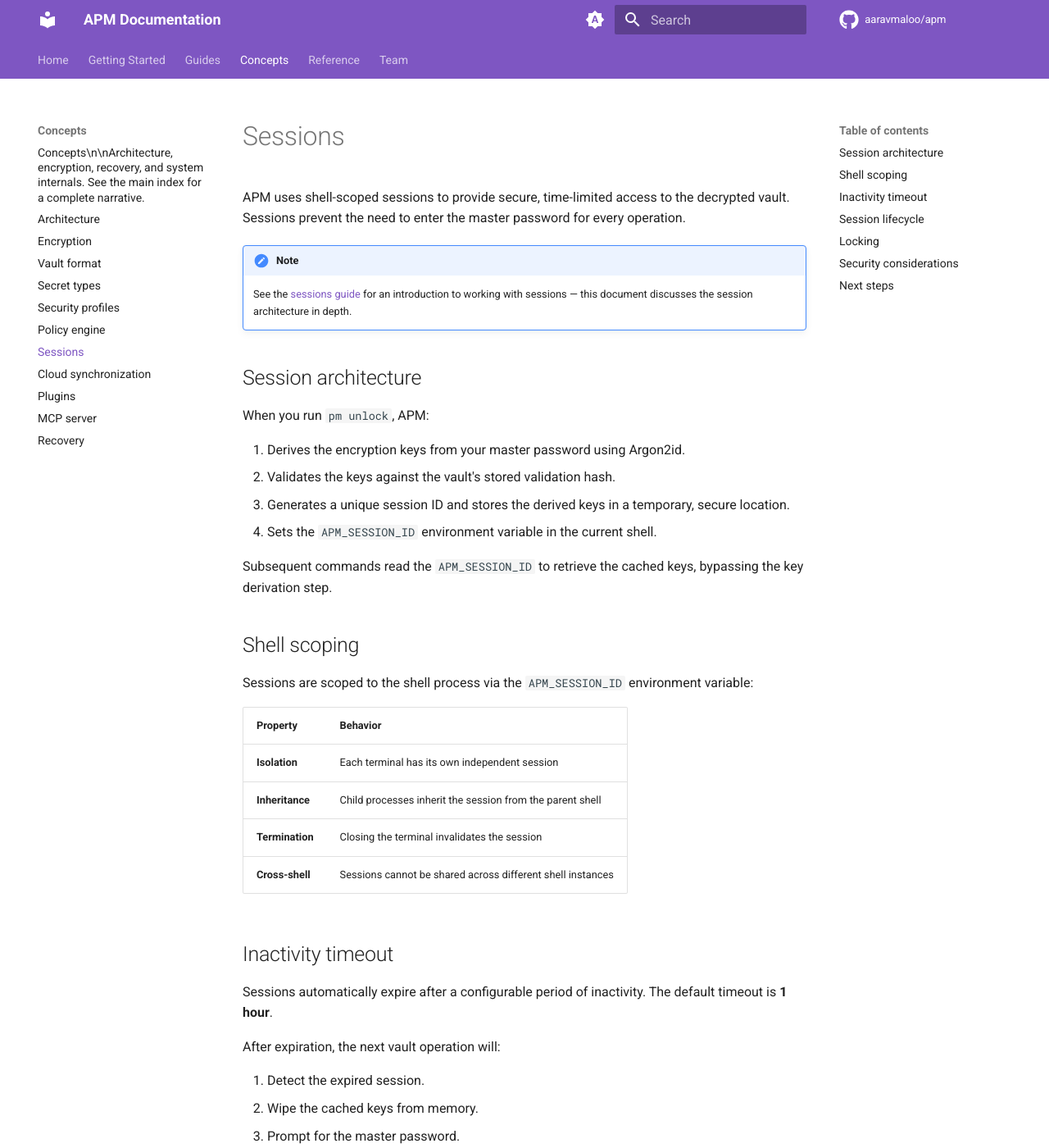
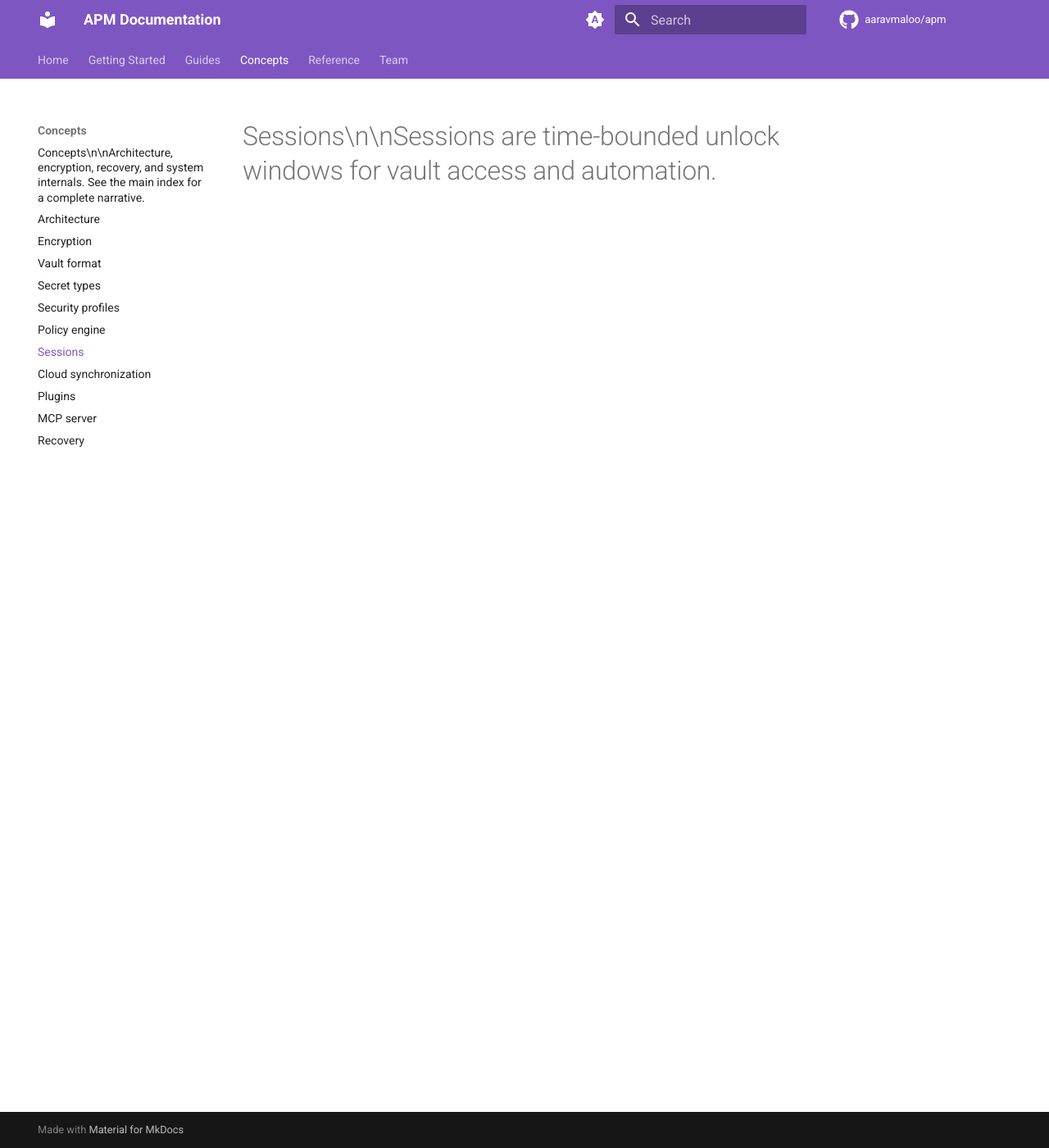
Before and after one commit to aaravmaloo/apm, an MkDocs documentation site: the page built from docs/concepts/sessions.md, in a window 1280 px wide and 1400 px high. Shown: the whole window at 82% size. Built offline with MkDocs 1.6.1 and Material for MkDocs 9.7.7, drawn with Linux system fonts in a browser that asks for light colours; comment, search, counter and statistics services are not loaded; some of the changed text lies outside the part shown.

Commit message:
docs: update docs/concepts/sessions.md

````diff
--- a/docs/concepts/sessions.md
+++ b/docs/concepts/sessions.md
@@ -1,88 +1 @@
-# Sessions
-
-APM uses shell-scoped sessions to provide secure, time-limited access to the decrypted vault.
-Sessions prevent the need to enter the master password for every operation.
-
-!!! note
-
-    See the [sessions guide](../guides/sessions.md) for an introduction to working with sessions
-    — this document discusses the session architecture in depth.
-
-## Session architecture
-
-When you run `pm unlock`, APM:
-
-1. Derives the encryption keys from your master password using Argon2id.
-2. Validates the keys against the vault's stored validation hash.
-3. Generates a unique session ID and stores the derived keys in a temporary, secure location.
-4. Sets the `APM_SESSION_ID` environment variable in the current shell.
-
-Subsequent commands read the `APM_SESSION_ID` to retrieve the cached keys, bypassing the key
-derivation step.
-
-## Shell scoping
-
-Sessions are scoped to the shell process via the `APM_SESSION_ID` environment variable:
-
-| Property        | Behavior                                                   |
-| :-------------- | :--------------------------------------------------------- |
-| **Isolation**   | Each terminal has its own independent session              |
-| **Inheritance** | Child processes inherit the session from the parent shell  |
-| **Termination** | Closing the terminal invalidates the session               |
-| **Cross-shell** | Sessions cannot be shared across different shell instances |
-
-## Inactivity timeout
-
-Sessions automatically expire after a configurable period of inactivity. The default timeout is
-**1 hour**.
-
-After expiration, the next vault operation will:
-
-1. Detect the expired session.
-2. Wipe the cached keys from memory.
-3. Prompt for the master password.
-
-## Session lifecycle
-
-```text
-pm unlock
-  |
-  v
-[Master Password] --> [Argon2id KDF] --> [Key Validation] --> [Session Created]
-                                                                     |
-                                                                     v
-                                                              [APM_SESSION_ID set]
-                                                                     |
-                                                          +----------+----------+
-                                                          |                     |
-                                                     [pm get, pm add, ...]  [Timeout]
-                                                          |                     |
-                                                          v                     v
-                                                     [Keys from cache]   [Session Expired]
-                                                                                |
-                                                                                v
-                                                                         [pm lock / auto]
-                                                                                |
-                                                                                v
-                                                                         [Memory Wiped]
-```
-
-## Locking
-
-`pm lock` immediately:
-
-1. Wipes the derived keys from the secure temporary storage.
-2. Clears the `APM_SESSION_ID` environment variable.
-3. Any subsequent vault operations require re-entering the master password.
-
-## Security considerations
-
-- Session keys are stored in memory-only temporary locations, not on disk.
-- The `APM_SESSION_ID` value itself is not a secret — it is an index into the secure key store,
-  not the key itself.
-- On lock, keys are overwritten with zeros before deallocation.
-
-## Next steps
-
-See the [encryption concept](./encryption.md) for details on the key derivation process, or learn
-about [cloud synchronization](./cloud-sync.md).
+# Sessions\n\nSessions are time-bounded unlock windows for vault access and automation.
````
